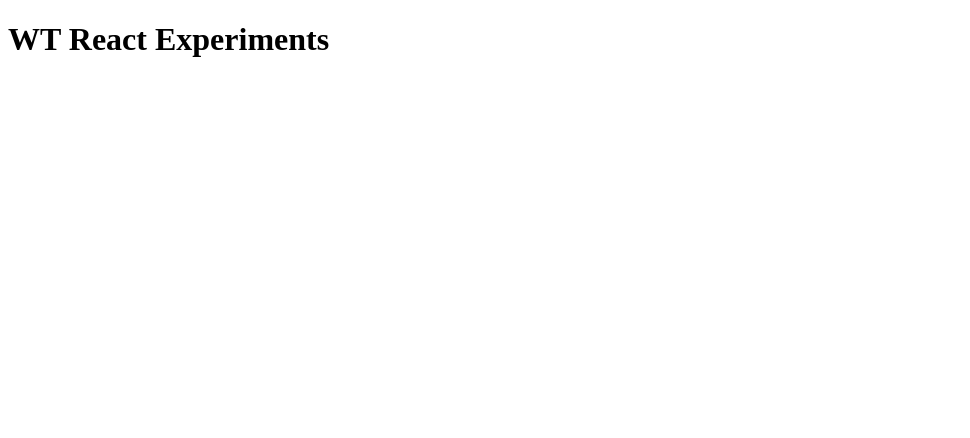
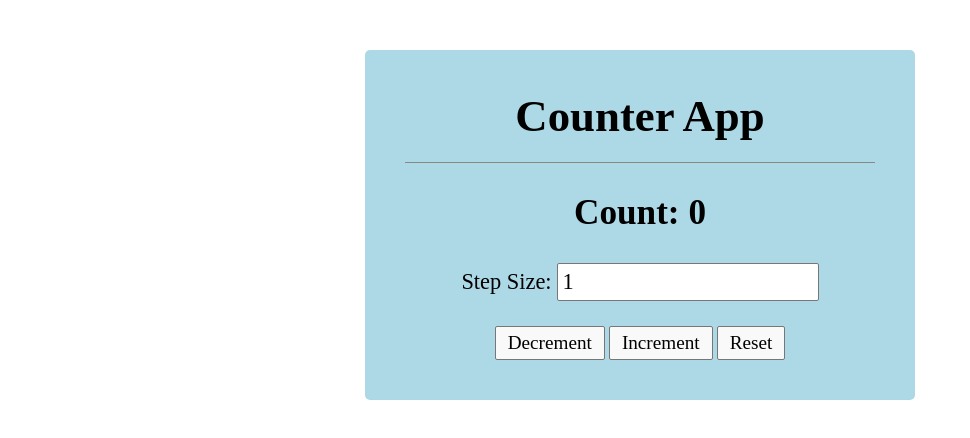
Before and after one commit to sumitmali3771-gif/WTEXP, a React (Create React App) app: page / in a window 1280 px wide. Shown: the top 438 px of the page, without its empty margins (0-970 px from the left). Built offline with nearby package versions, Linux system fonts and the light colour scheme.

Commit message:
Implemented Experiment 7

```diff
--- /dev/null
+++ b/src/App.css
@@ -0,0 +1,66 @@
+body {
+  margin: 0;
+  padding: 0;
+  font-family: 'Times New Roman', Times, serif;
+}
+
+.counter-card {
+  background-color: #add8e6;
+  width: 550px;
+  margin: 50px auto;
+  padding: 40px;
+  border-radius: 5px;
+  text-align: center;
+  box-sizing: border-box;
+}
+
+.counter-card h1 {
+  font-size: 2.8em;
+  margin-top: 0;
+  margin-bottom: 20px;
+}
+
+.counter-card hr {
+  border: 0;
+  border-top: 1px solid #888;
+  margin-bottom: 30px;
+}
+
+.counter-card h2 {
+  font-size: 2.2em;
+  margin-top: 0;
+  margin-bottom: 30px;
+}
+
+.step-container {
+  font-size: 1.4em;
+  margin-bottom: 25px;
+  display: flex;
+  align-items: center;
+  justify-content: center;
+}
+
+.step-container input {
+  font-size: 1em;
+  padding: 5px;
+  width: 250px;
+  margin-left: 5px;
+  font-family: inherit;
+  border: 1px solid #777;
+  border-radius: 2px;
+}
+
+.btn-group button {
+  font-size: 1.2em;
+  padding: 5px 12px;
+  margin: 0 2px;
+  cursor: pointer;
+  font-family: inherit;
+  background-color: #f9f9f9;
+  border: 1px solid #777;
+  border-radius: 2px;
+}
+
+.btn-group button:hover {
+  background-color: #e9e9e9;
+}
--- a/src/App.js
+++ b/src/App.js
@@ -1,9 +1,47 @@
-import React from 'react';
+import React, { useState } from 'react';
+import './App.css';
 
 function App() {
+  const [count, setCount] = useState(0);
+  const [stepSize, setStepSize] = useState(1);
+
+  const handleIncrement = () => {
+    setCount(count + stepSize);
+  };
+
+  const handleDecrement = () => {
+    setCount(count - stepSize);
+  };
+
+  const handleReset = () => {
+    setCount(0);
+  };
+
+  const handleStepChange = (e) => {
+    const value = parseInt(e.target.value, 10);
+    setStepSize(isNaN(value) ? 0 : value);
+  };
+
   return (
-    <div>
-      <h1>WT React Experiments</h1>
+    <div className="counter-card">
+      <h1>Counter App</h1>
+      <hr />
+      <h2>Count: {count}</h2>
+
+      <div className="step-container">
+        <span>Step Size:</span>
+        <input
+          type="number"
+          value={stepSize}
+          onChange={handleStepChange}
+        />
+      </div>
+
+      <div className="btn-group">
+        <button onClick={handleDecrement}>Decrement</button>
+        <button onClick={handleIncrement}>Increment</button>
+        <button onClick={handleReset}>Reset</button>
+      </div>
     </div>
   );
 }
```
